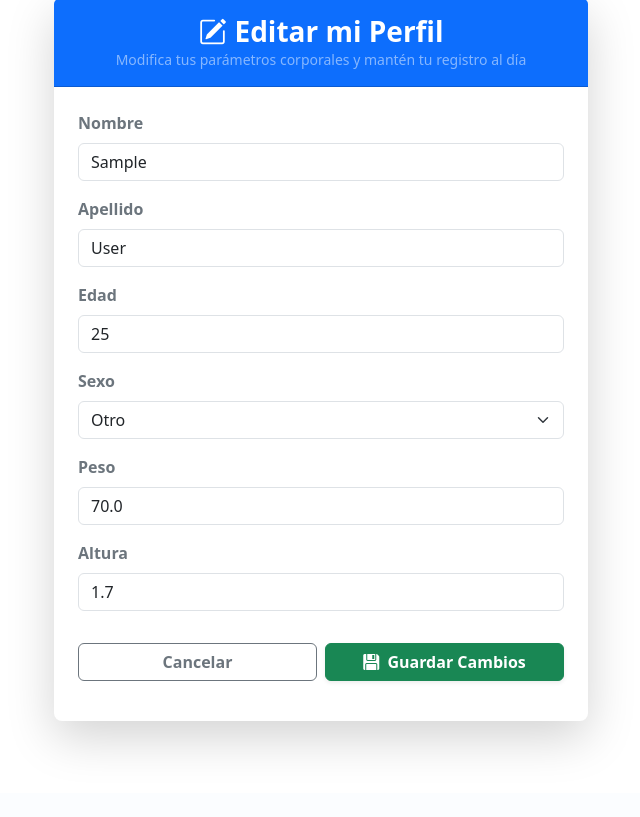
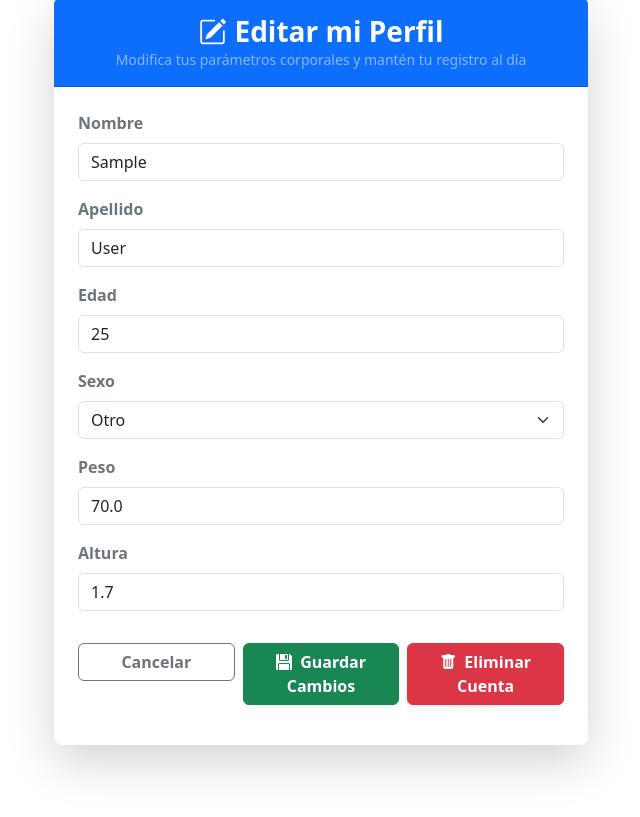
Before and after one commit to Alex5625/Endorphin-Rush, a Django app: page /editar-perfil/ in a window 1280 px wide. Shown: the part 154-971 px from the top of the page, without its empty margins (319-959 px from the left). Before the commit the page ends 904 px from the top, so only its background shows below. Run offline with Django 5.2, Linux system fonts and the light colour scheme; the visitor is signed in with stand-in values (Sample User, id 1); data comes from the database, SQL or seed files in the repository; some libraries are stand-ins or nearby versions.

Commit message:
Se añade la funcionalidad de eliminar cuenta
- Se crea la vista para eliminar la cuenta.
- Se añade el @never_cache en la vista de editar_perfil y la variable LOGIN_URL en settings.py para el redireccionmamiento hacia el login cuando no esta loggeado.
- Se añade el boton de eliminar cuenta en editar_perfil.html.
- Aún no se comprueba si realmente se elimina la cuenta, esto se sabrá y se solucionará posterior a realizar la HU-04.

```diff
--- a/src/EndorphinRush/settings.py
+++ b/src/EndorphinRush/settings.py
@@ -102,7 +102,8 @@ AUTH_PASSWORD_VALIDATORS = [
 #Prueba de desarrolo para envio de correos
 EMAIL_BACKEND = 'django.core.mail.backends.console.EmailBackend'
 DEFAULT_FROM_EMAIL = 'no-reply@endorphinrush.com'
-
+#Cada vez que un usuario intente acceder a una vista protegida sin estar autenticado, será redirigido a la página de inicio de sesión definida por LOGIN_URL.
+LOGIN_URL = 'login'
 # Internationalization
 # https://docs.djangoproject.com/en/6.0/topics/i18n/
 
--- a/src/core/templates/core/editar_perfil.html
+++ b/src/core/templates/core/editar_perfil.html
@@ -32,21 +32,40 @@
                         {% endfor %}
 
                         <div class="row g-2 mt-4">
-                            <div class="col-6">
+                            <div class="col-4">
                                 <a href="{% url 'home' %}" class="btn btn-outline-secondary w-100 fw-bold">
                                     Cancelar
                                 </a>
                             </div>
-                            <div class="col-6">
+                            <div class="col-4">
                                 <button type="submit" class="btn btn-success w-100 fw-bold shadow-sm">
                                     <i class="bi bi-floppy-fill me-1"></i> Guardar Cambios
                                 </button>
                             </div>
+                            <div class="col-4">
+                                <button type="button" class="btn btn-danger w-100 fw-bold shadow-sm" onclick="confirmarYEliminar()">
+                                    <i class="bi bi-trash-fill me-1"></i> Eliminar Cuenta
+                                </button>
+                            </div>
                         </div>
+                    </form>
+                    <form id="form-eliminar" action="{% url 'eliminar_perfil' %}" method="POST" style="display: none;">
+                        {% csrf_token %}
                     </form>
                 </div>
             </div>
         </div>
     </div>
 </div>
+<script>
+function confirmarYEliminar() {
+    // 1. Pregunta al usuario
+    const seguro = confirm("¿Estás seguro de que deseas eliminar tu cuenta? Esta acción no se puede deshacer.");
+
+    // 2. Si dice que sí, envía el formulario oculto por POST
+    if (seguro) {
+        document.getElementById('form-eliminar').submit();
+    }
+}
+</script>
 {% endblock %}
--- a/src/core/urls.py
+++ b/src/core/urls.py
@@ -7,6 +7,9 @@ urlpatterns = [
 
     # HU-02: Edición de perfil de usuario (solo datos corporales/personales)
     path('editar-perfil/', views.editar_perfil, name='editar_perfil'),
+
+    # HU-03: Eliminación de perfil de usuario (desactivación de cuenta)
+    path('eliminar-perfil/', views.eliminar_perfil, name='eliminar_perfil'),
 
     # HU-29: Gestión y creación de tipos de ejercicio
     path('gestion-tipos/', views.gestion_tipos_ejercicio, name='gestion_tipos_ejercicio'),
--- a/src/core/views.py
+++ b/src/core/views.py
@@ -1,11 +1,12 @@
 from django.shortcuts import render, get_object_or_404
-from django.contrib.auth import login
+from django.contrib.auth import login, logout
 from django.contrib.auth.decorators import login_required
 from .models import PerfilUsuario, TipoEjercicio
 from .forms import RegistroCompletoForm, EditarPerfilForm , TipoEjercicioForm
 from django.shortcuts import redirect
 from django.core.mail import send_mail
 from django.contrib import messages
+from django.views.decorators.cache import never_cache
 
 # Create your views here.
 def home(request):
@@ -75,6 +76,7 @@ def enviar_correo(perfil, correo_destino):
             )
 
 @login_required
+@never_cache
 def editar_perfil(request):
     # La funcion get_or_create busca bien en la base de datos, pero si entra por ejemplo el admin sin tener un perfil creado, lo crea automáticamente con datos por defecto para evitar errores en la app.
     # De esta forma, siempre habrá un perfil asociado al usuario.
@@ -109,6 +111,22 @@ def editar_perfil(request):
 
     return render(request, 'core/editar_perfil.html', {'form': form})
 
+@login_required
+def eliminar_perfil(request):
+    if request.method == 'POST':
+        user = request.user
+
+
+        # Desactivación de la cuenta
+        user.is_active = False
+        user.save()
+        #Cierre de sesión
+        logout(request)
+
+        #Redirección directa al login
+        return redirect('login')
+
+    return redirect('login')
 
 #vistas para el entrenador: gestion de tipos de ejercicio
 #hu-29 permite al entrenador visualizar la lista de categorias musculares
```
